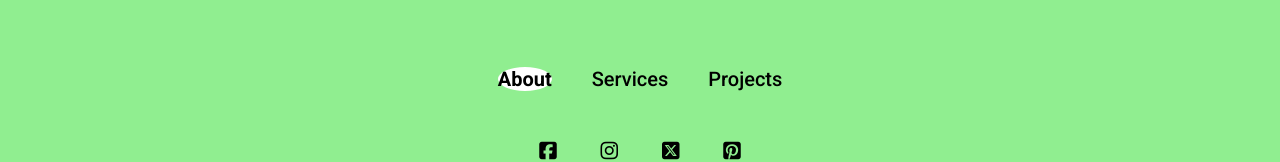
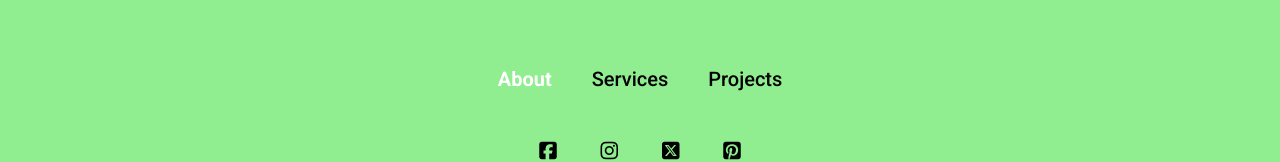
Before and after one commit to davi-fsales/pagina-de-agencia, a plain HTML site: page index.html in a window 1280 px wide. In both pictures the pointer is over the link 524 px from the left and 2928 px from the top of the page. Shown: the part 2849-3011 px from the top of the page. Drawn offline with Linux system fonts and the light colour scheme.

```diff
--- a/src/css/style.css
+++ b/src/css/style.css
@@ -266,8 +266,7 @@ body{
 
 .footer nav ul li a:hover{
     font-weight: 700;
-    background-color: white;
-    border-radius: 80%;
+    color: white;
 }
 
 .footer .social i{
```
Also changed, not shown: 3 other files.
